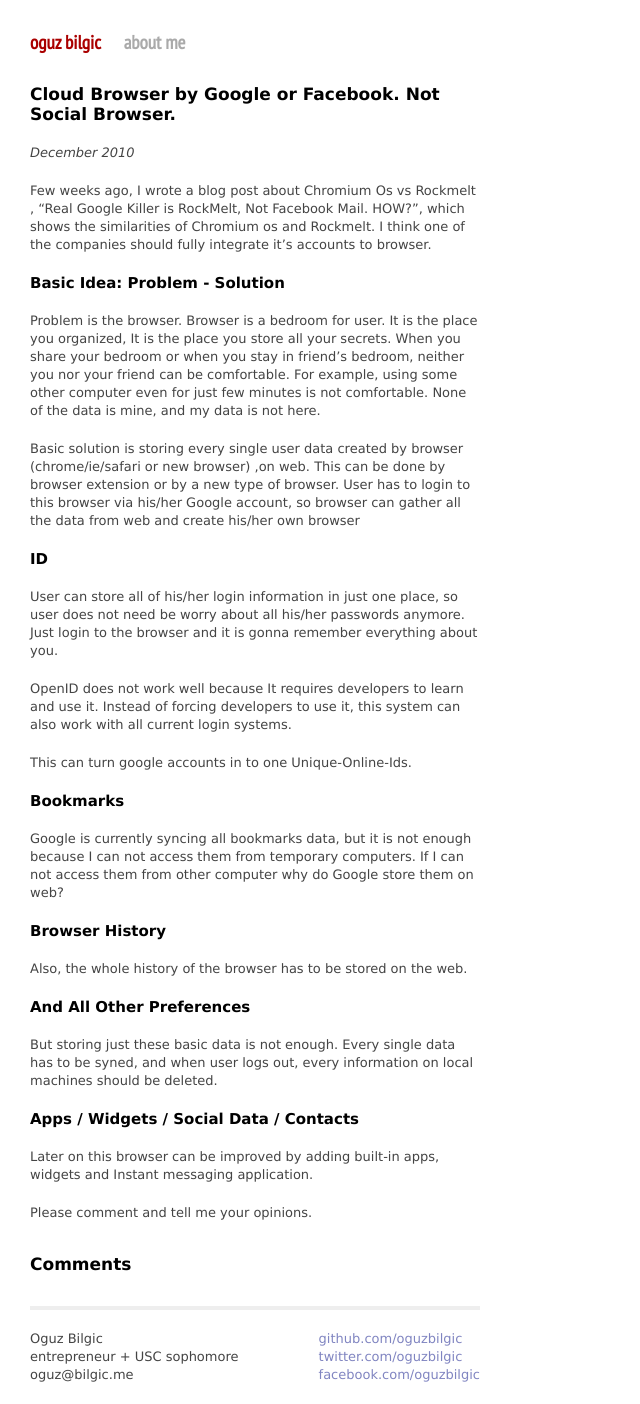
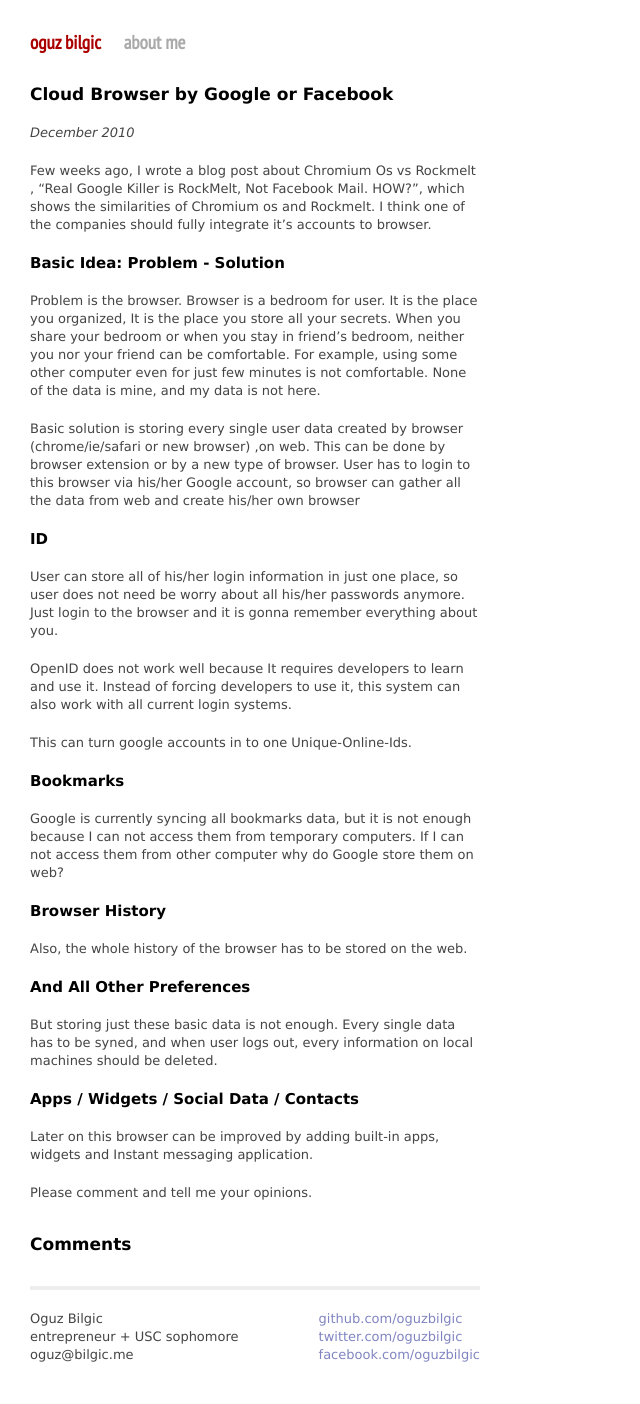
Before and after one commit to oguzbilgic/oguzbilgic.github.com, a Jekyll site: the page built from _posts/2010-12-02-Cloud-Browser-by-Google-or-Facebook.markdown, in a window 1280 px wide. Shown: the whole page, without its empty margins (0-640 px from the left). Built offline with Jekyll 4.4.1, drawn with Linux system fonts in a browser that asks for light colours; Markdown is read by kramdown in place of the engine named in the settings; comment, search, counter and statistics services are not loaded.

Commit message:
Update _posts/2010-12-02-Cloud-Browser-by-Google-or-Facebook.markdown

```diff
--- a/_posts/2010-12-02-Cloud-Browser-by-Google-or-Facebook.markdown
+++ b/_posts/2010-12-02-Cloud-Browser-by-Google-or-Facebook.markdown
@@ -1,9 +1,9 @@
 ---
 layout: post
-title: Cloud Browser by Google or Facebook. Not Social Browser.
+title: Cloud Browser by Google or Facebook
 ---
 
-# Cloud Browser by Google or Facebook. Not Social Browser.
+# Cloud Browser by Google or Facebook
 
 _December 2010_
 
```
